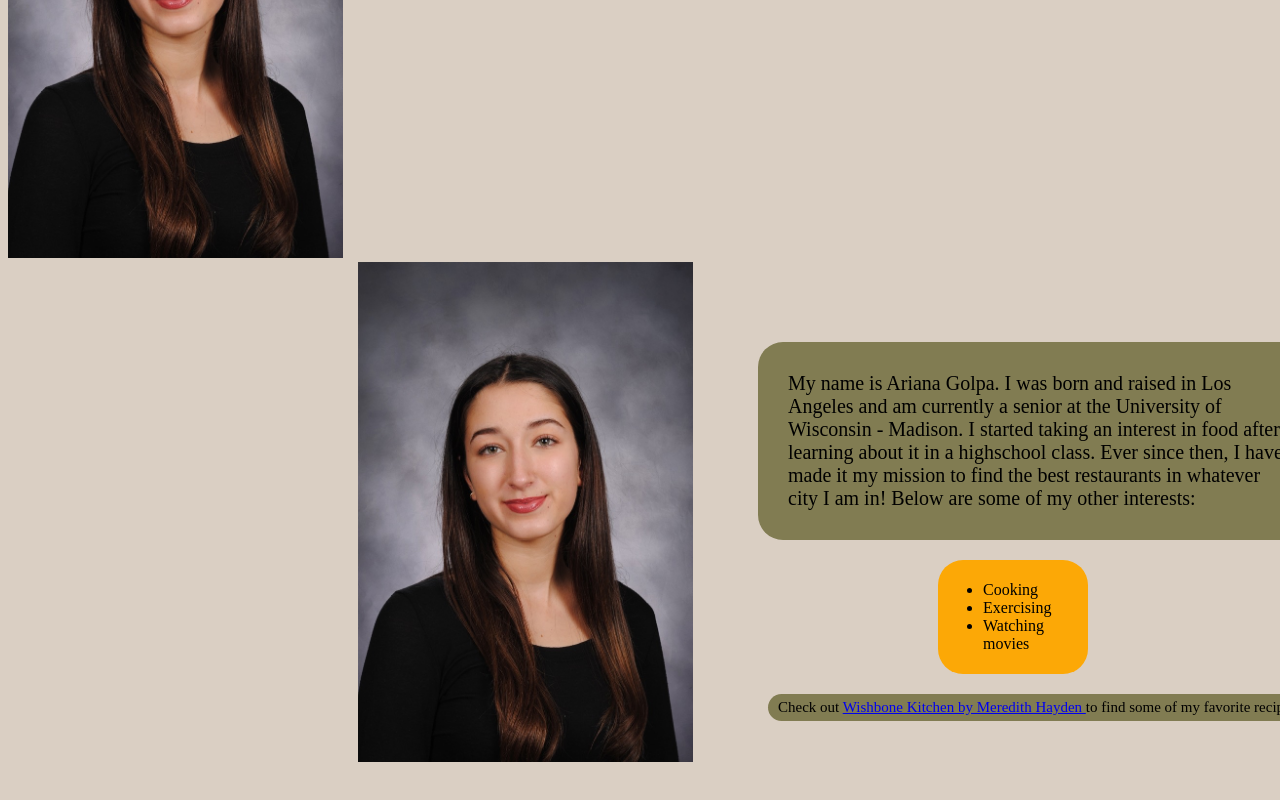
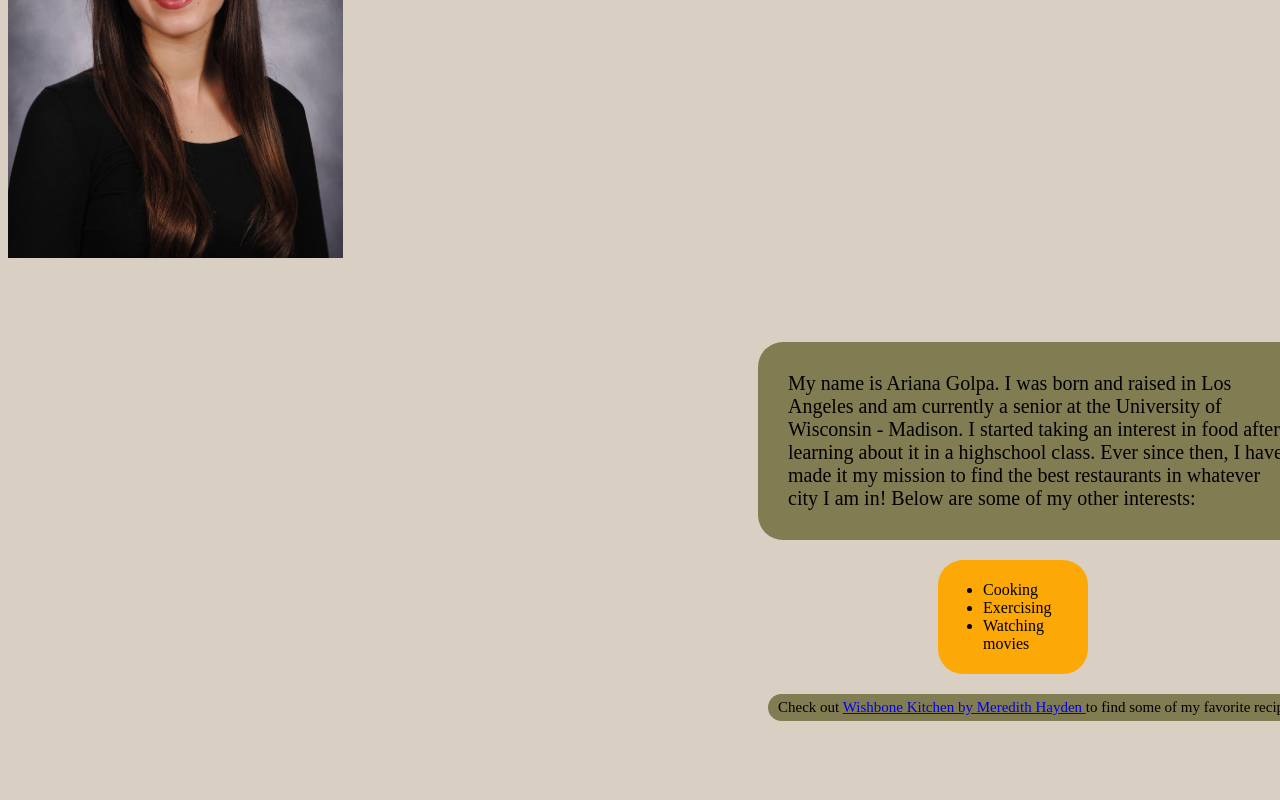
Before and after one commit to lis351-ariana/lis351-ariana.github.io, a plain HTML site: page aboutme.html in a window 1280 px wide. Shown: the part 346-1146 px from the top of the page. Drawn offline with Linux system fonts and the light colour scheme.

Commit message:
Update aboutme.html

```diff
--- a/aboutme.html
+++ b/aboutme.html
@@ -9,7 +9,7 @@
 		<h1> ABOUT ME </h1>
 		<img src= "IMG_2294.jpg" alt = "headshot" style="width:200;height:500px">
 		<section>
-			<img src= "IMG_2294.jpg" alt = "headshot" style="width:200;height:500px">
+
 		</section>
 
 		<p class="blurb">
```
